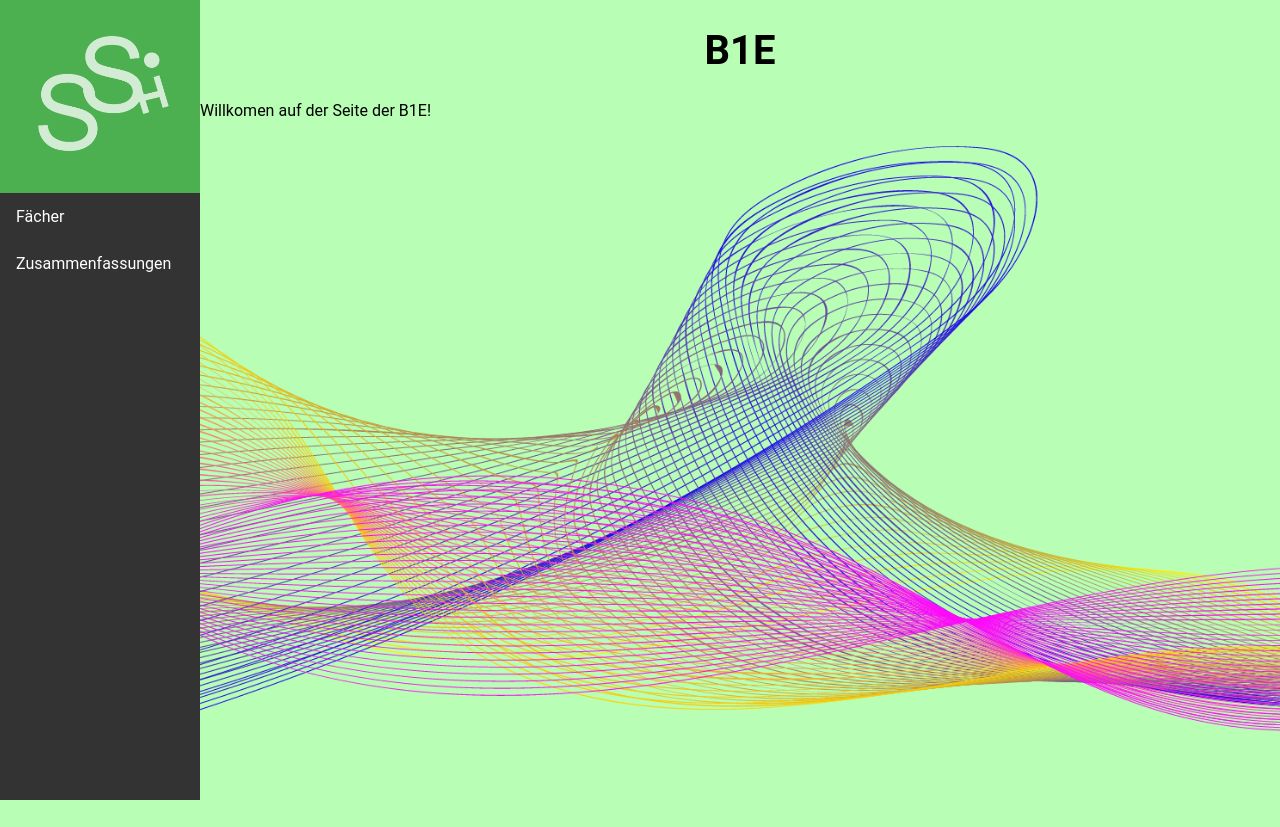
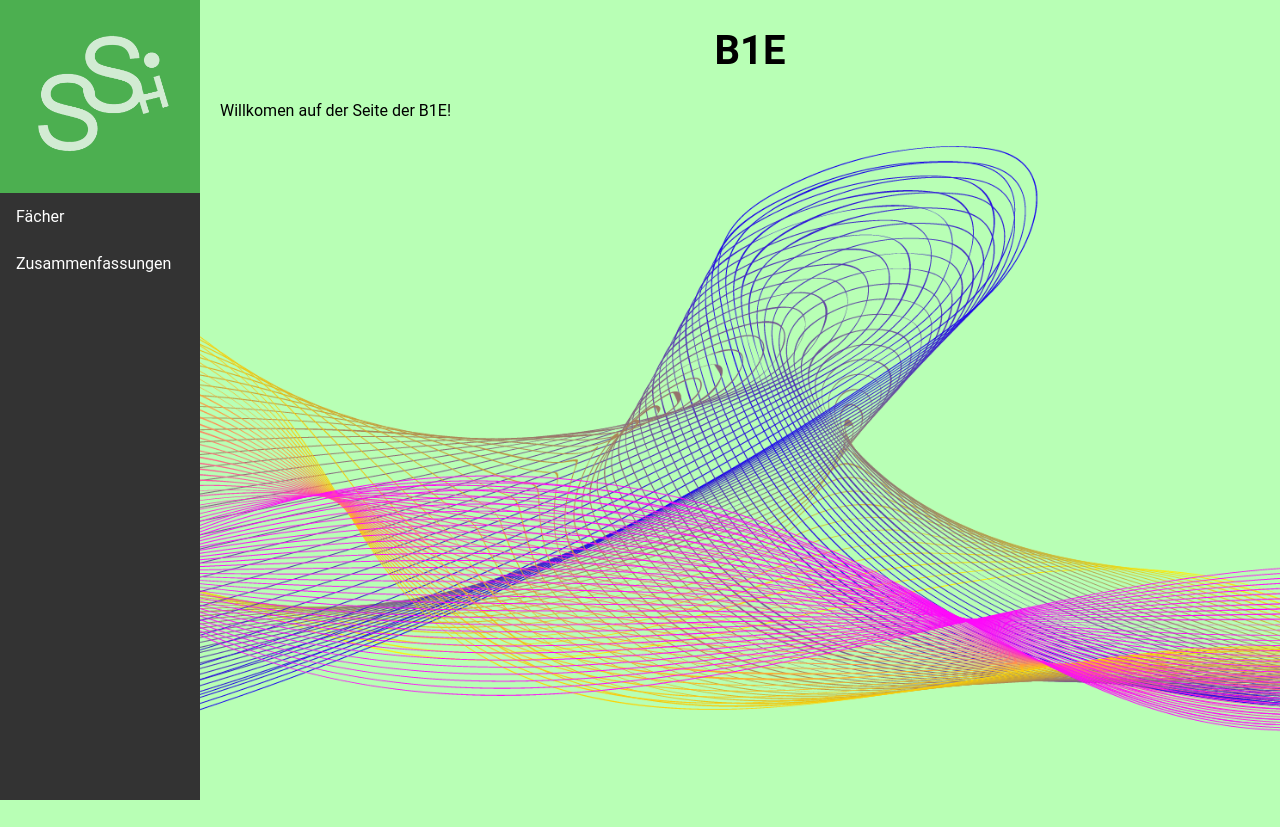
Before and after one commit to Cornelius00/Cornelius00.github.io, a plain HTML site: page B1e/index.html in a window 1280 px wide. Drawn offline with Linux system fonts and the light colour scheme.

Commit message:
padding in body

```diff
--- a/B1e/Stylesheets/MainStylesheet.css
+++ b/B1e/Stylesheets/MainStylesheet.css
@@ -10,6 +10,7 @@ body {
   background-size: cover;
   background-repeat: no-repeat;
   margin: 0;
+  padding-left: 20px;
 }
 
 main {
--- a/B1e/index.html
+++ b/B1e/index.html
@@ -11,7 +11,7 @@
 <body>
   <main>
     <h1>B1E</h1>
-    <p>Willkomen auf der Seite der B1E!</p>
+    <p id="welcomeText">Willkomen auf der Seite der B1E!</p>
   </main>
 </body>
 
```
